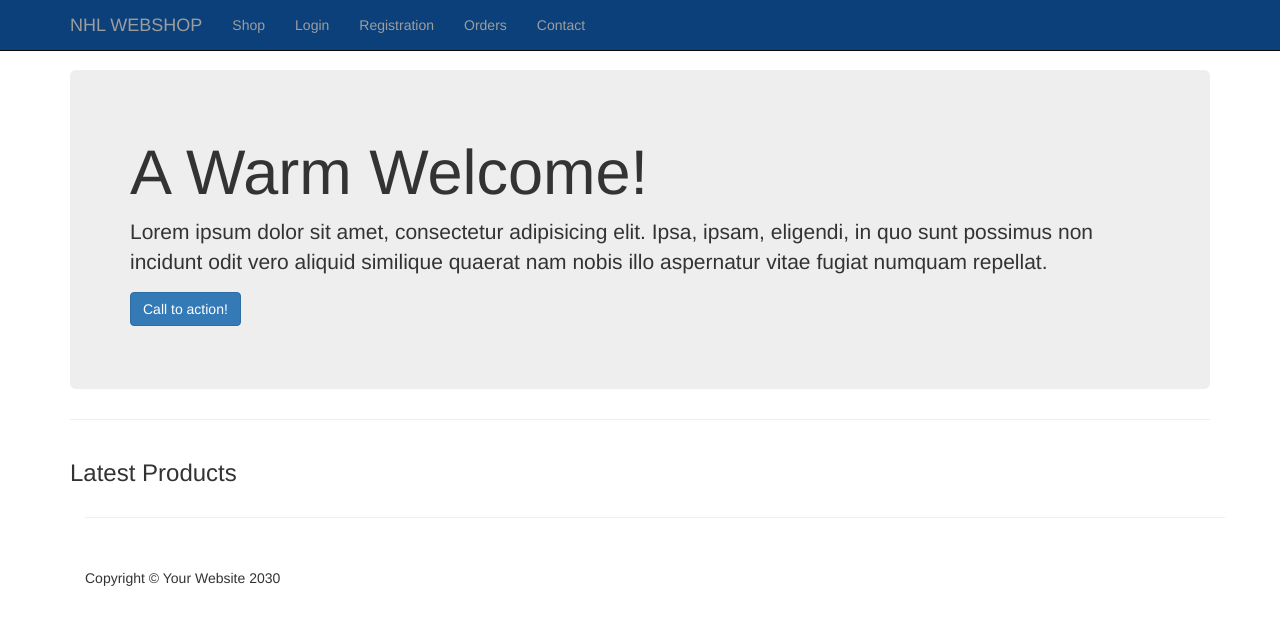
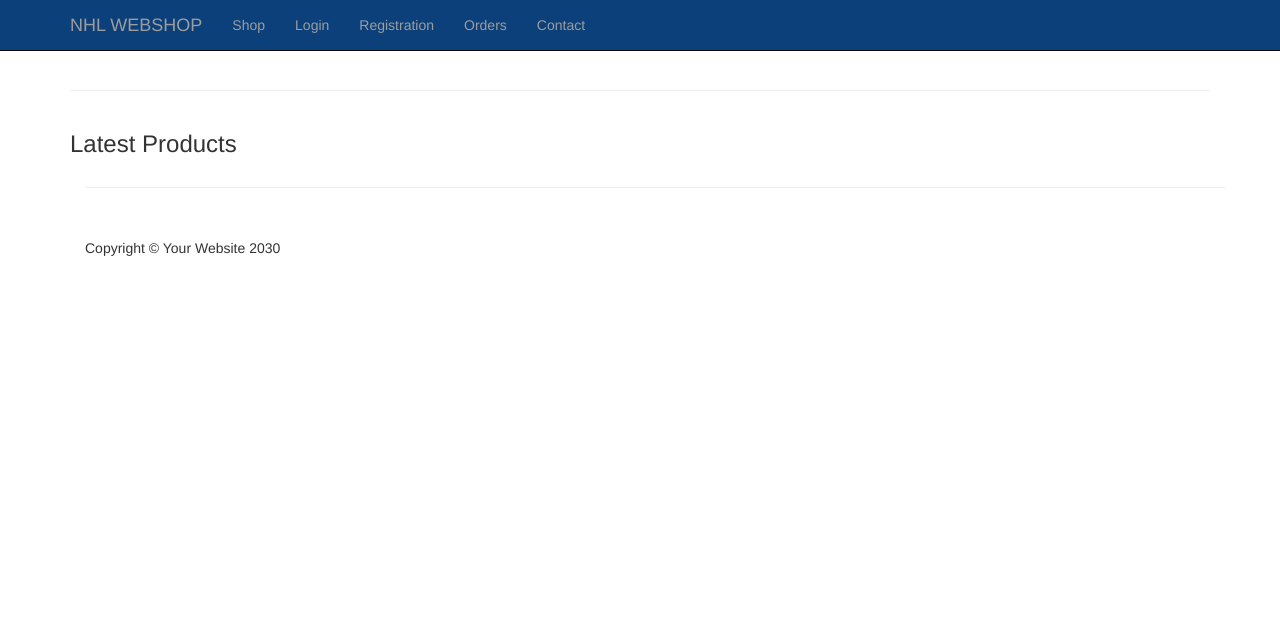
Before and after one commit to Vaiolo/Project-2-Resit, a PHP site: page /category.php?id=1 in a window 1280 px wide. Shown: the top 625 px of the page. Run offline with PHP 8.4, Linux system fonts and the light colour scheme; data that the repository does not hold is empty.

Commit message:
Update category.php

```diff
--- a/kaiser/public/category.php
+++ b/kaiser/public/category.php
@@ -3,15 +3,6 @@
 
     <!-- Page Content -->
     <div class="container">
-
-        <!-- Jumbotron Header -->
-        <header class="jumbotron hero-spacer">
-            <h1>A Warm Welcome!</h1>
-            <p>Lorem ipsum dolor sit amet, consectetur adipisicing elit. Ipsa, ipsam, eligendi, in quo sunt possimus non incidunt odit vero aliquid similique quaerat nam nobis illo aspernatur vitae fugiat numquam repellat.</p>
-            <p><a class="btn btn-primary btn-large">Call to action!</a>
-            </p>
-        </header>
-
         <hr>
 
         <!-- Title -->
```
